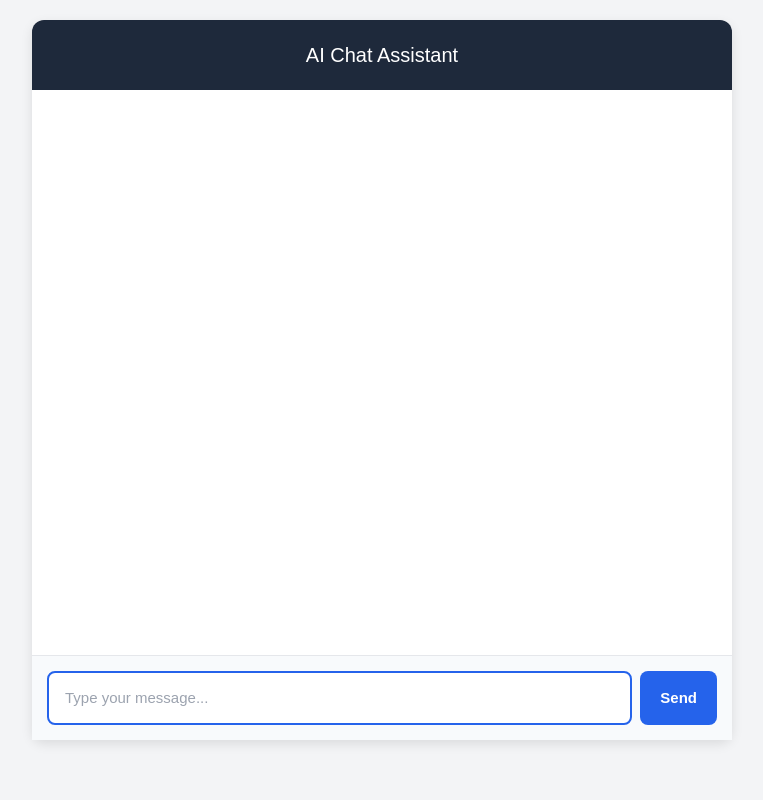
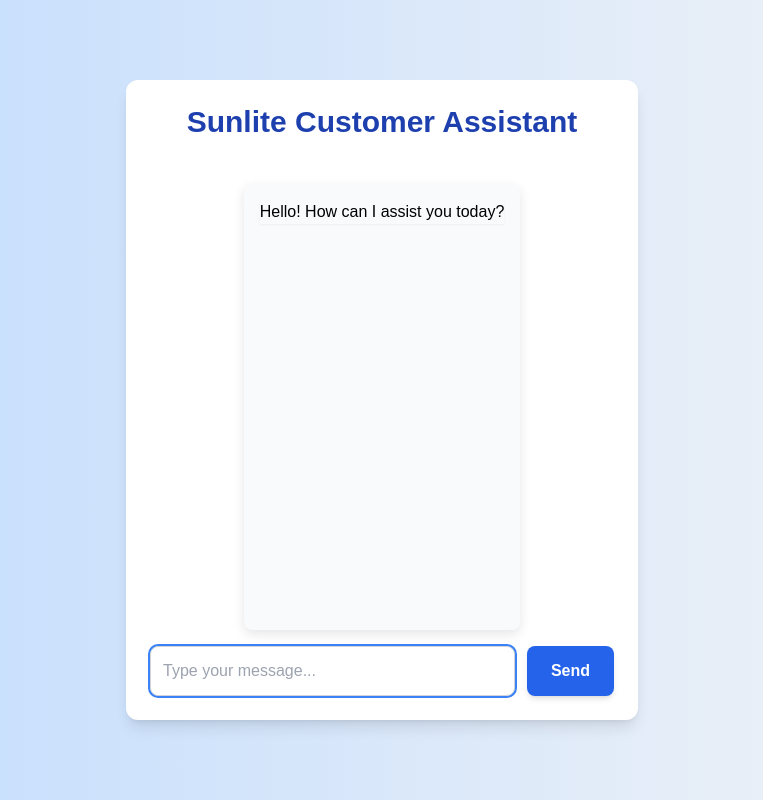
Before and after one commit to elbewhy/AI-Customer-Assistant-Chatbot, a Flask app: page / in a window 1280 px wide. Shown: the whole page, without its empty margins (258-1021 px from the left). Run offline with Flask 2, Linux system fonts and the light colour scheme; style sheets or scripts are compiled from the project's sources; some libraries are stand-ins or nearby versions.

Commit message:
Update index.html for Customer Assistant layout

```diff
--- a/templates/index.html
+++ b/templates/index.html
@@ -1,48 +1,45 @@
 <!DOCTYPE html>
 <html lang="en">
 <head>
-    <meta charset="UTF-8" />
-    <meta name="viewport" content="width=device-width, initial-scale=1.0" />
-    <title>AI Chatbot</title>
+    <meta charset="UTF-8">
+    <meta name="viewport" content="width=device-width, initial-scale=1.0">
+    <title>Customer Assistant Agent</title>
+    <!-- Tailwind CSS CDN -->
+    <script src="https://cdn.tailwindcss.com"></script>
+    <link href="https://fonts.googleapis.com/css2?family=Inter:wght@400;600;700&display=swap" rel="stylesheet">
+    <!-- EXTERNAL CSS LINK -->
+    <link rel="stylesheet" href="{{url_for('static', filename='css/style.css')}}" >
+</head>
+<body class="flex items-center justify-center min-h-screen p-5 bg-gradient-to-r from-blue-200 to-blue-10">
+    <div class="bg-white rounded-xl shadow-lg p-6 w-full max-w-lg flex flex-col h-[80vh]">
+        <h1 class="text-3xl font-bold text-center text-blue-800 mb-6">Sunlite Customer Assistant</h1>
 
-    <!-- Tailwind -->
-    <link href="/static/css/input.css" rel="stylesheet" />
-    <link href="/static/css/style.css" rel="stylesheet" />
-
-</head>
-<body class="bg-gray-100">
-
-    <div class="chat-container">
-
-        <!-- Header -->
-        <div class="chat-header">
-            <h2>AI Chat Assistant</h2>
+        <!-- Chat History Display -->
+        <div id="chat-history" class="chat-container flex-grow p-4 bg-gray-50 rounded-lg mb-4 flex flex-col space-y-3">
+            <!-- Messages will be appended here -->
+            <div class="message-bubble ai-message self-start shadow-sm">
+                Hello! How can I assist you today?
+            </div>
         </div>
 
-        <!-- Chat Messages -->
-        <div id="chat-box" class="chat-box"></div>
-
-        <!-- Typing Indicator -->
-        <div id="typing-indicator" class="typing hidden">AI is typing...</div>
-
-        <!-- Input Area -->
-        <form id="chat-form" class="chat-form">
+        <!-- Message Input Area -->
+        <div class="flex space-x-3">
             <input
                 type="text"
                 id="user-input"
-                class="chat-input"
                 placeholder="Type your message..."
-                autocomplete="off"
+                class="flex-grow p-3 border border-gray-300 rounded-lg focus:outline-none focus:ring-2 focus:ring-blue-500 transition duration-200"
+                onkeypress="handleKeyPress(event)"
             />
-
-            <button id="send-btn" type="submit" class="send-btn">
+            <button
+                id="send-button"
+                onclick="sendMessage()"
+                class="bg-blue-600 hover:bg-blue-700 text-white font-semibold py-3 px-6 rounded-lg shadow-md transition duration-200 ease-in-out transform hover:scale-105 focus:outline-none focus:ring-2 focus:ring-blue-500 focus:ring-opacity-50"
+            >
                 Send
             </button>
-        </form>
-
+        </div>
     </div>
-
-    <script src="/static/js/script.js"></script>
-
+    <script src="{{ url_for('static', filename='js/script.js') }}"></script>
 </body>
 </html>
```
